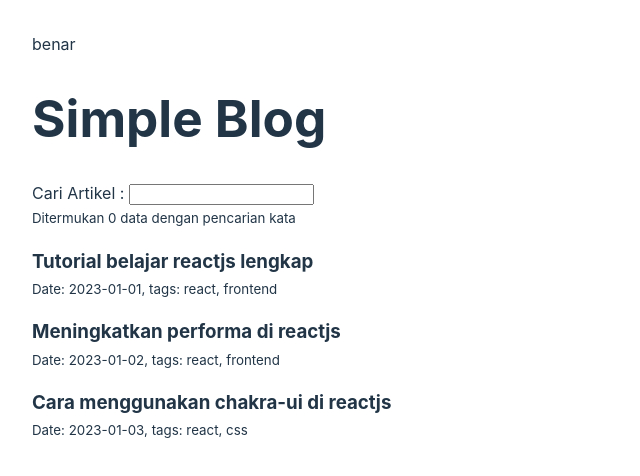
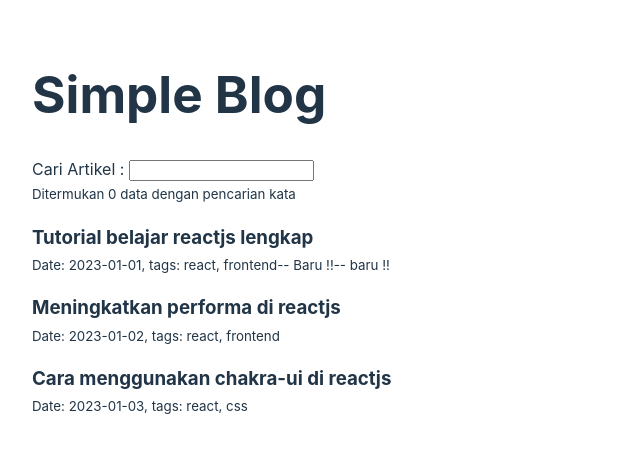
Before and after one commit to MikhaelAdrielPG/react-app, a React (Vite) app: page / in a window 1280 px wide. Shown: the top 476 px of the page, without its empty margins (0-640 px from the left). Built offline with nearby package versions, Linux system fonts and the light colour scheme.

Commit message:
Conditional Rendering 2

```diff
--- a/src/App.jsx
+++ b/src/App.jsx
@@ -2,11 +2,8 @@
 import Home from "./pages/index";
 
 function App() {
-  const value = true;
-
   return (
     <div className="App">
-      {value ? "benar" : "salah"}
       <Home />
     </div>
   );
--- a/src/components/Article.jsx
+++ b/src/components/Article.jsx
@@ -1,9 +1,19 @@
+const ArticleStatus = ({ isNew }) => {
+  return isNew && <span>-- Baru !!</span>;
+};
+
+const NewArticle = () => {
+  return <span>-- baru !!</span>;
+};
+
 function Article(props) {
   return (
     <>
       <h3>{props.title}</h3>
       <small>
         Date: {props.date}, tags: {props.tags.join(", ")}
+        <ArticleStatus isNew={props.isNew} />
+        {props.isNew && <NewArticle />}
       </small>
     </>
   );
```
